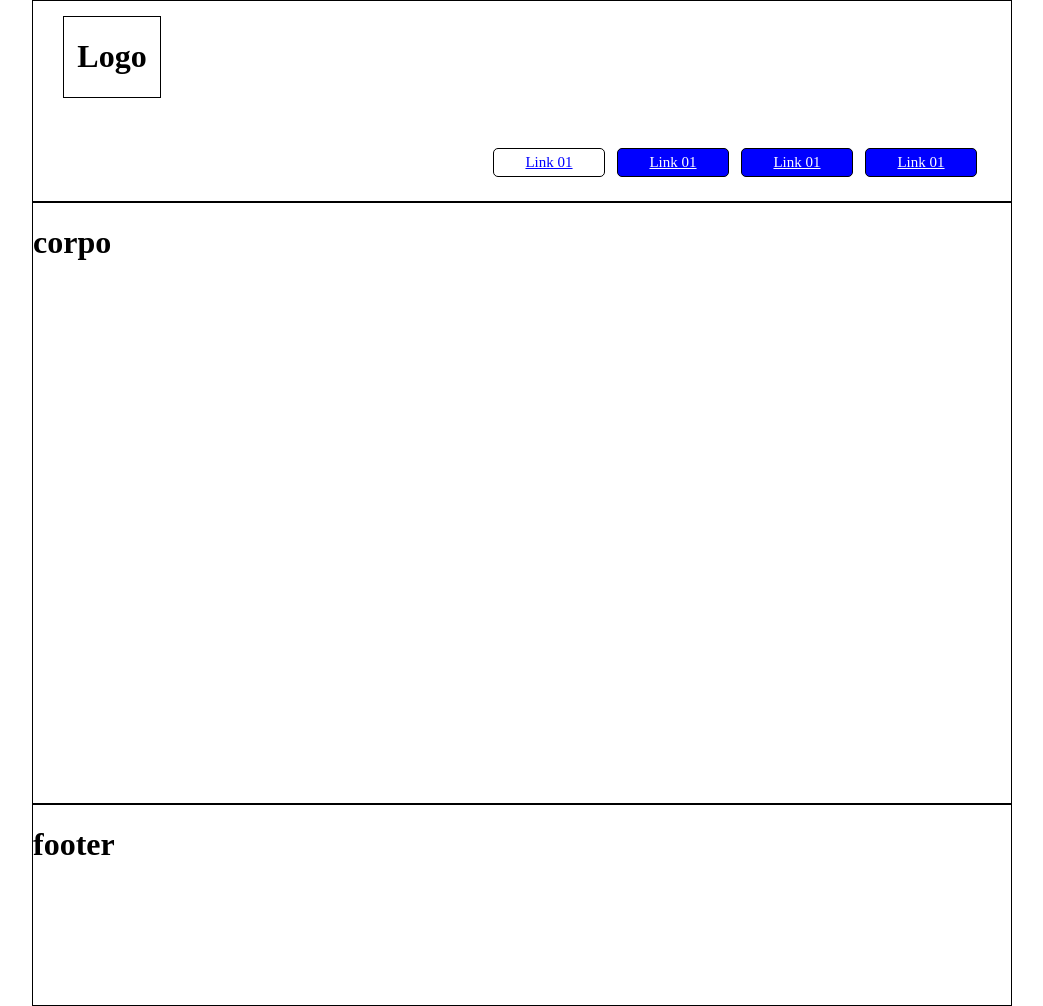
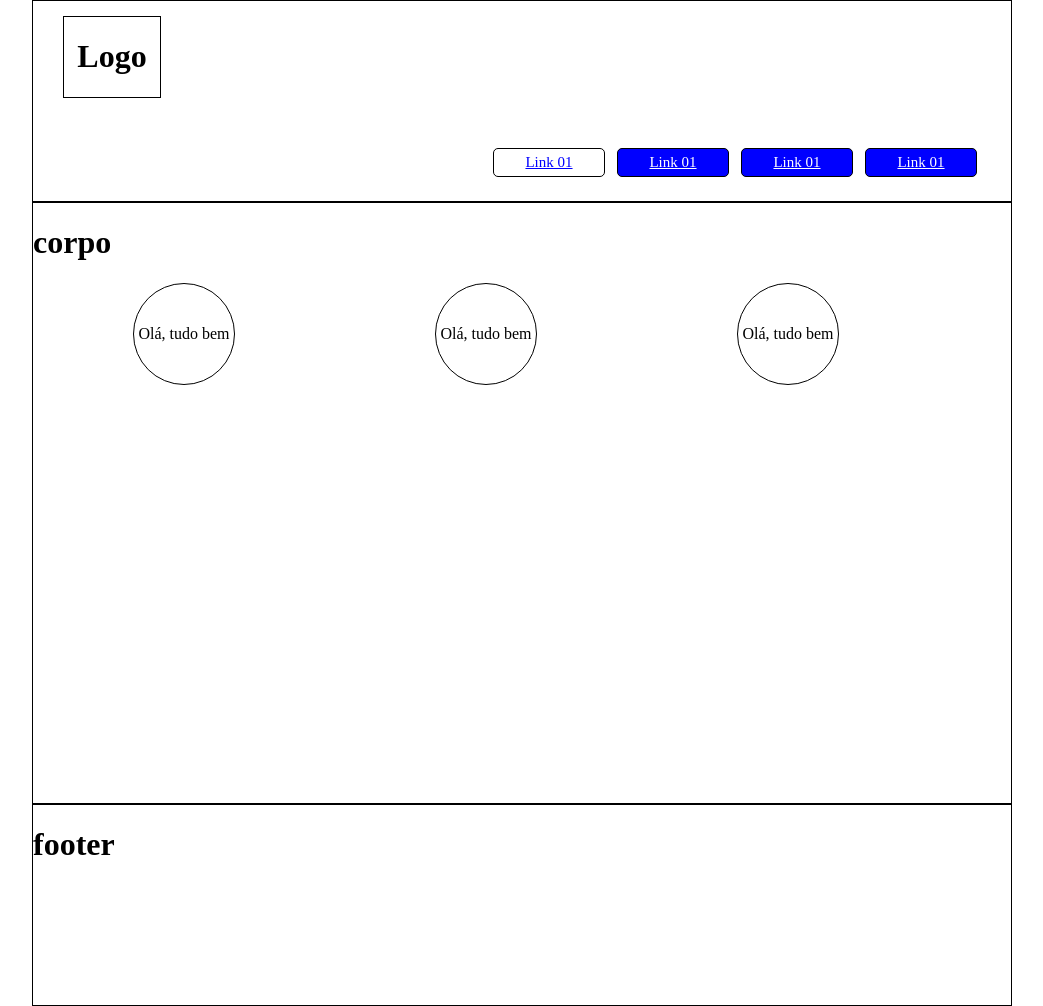
Before and after one commit to gabrieldefarias/projeto_integrador, a plain HTML site: page index.html in a window 1280 px wide. Shown: the whole page, without its empty margins (118-1161 px from the left). Drawn offline with Linux system fonts and the light colour scheme.

Commit message:
29/05/2021 - ajuste do corpo

```diff
--- a/css/estilo.css
+++ b/css/estilo.css
@@ -53,6 +53,22 @@ body{
     border: 1px solid black;
     height: 600px;
 }
+#estrutura #corpo .artigo{
+    display: flex;
+}
+#estrutura #corpo .artigo .conteudo{
+    flex-direction: column;
+    width: 100px;
+    height: 100px;
+    text-align: center;
+    border: 1px solid black;
+    border-radius: 50%;
+    margin: 0 100px;
+}
+#estrutura #corpo .artigo .conteudo p{
+    margin-top: 41px;
+}
+/*======================= FOOTER ==================================*/
 #estrutura #footer{
     border: 1px solid black;
     height: 200px;
--- a/index.html
+++ b/index.html
@@ -25,6 +25,11 @@
 
         <div id="corpo">
             <h1>corpo</h1>
+            <div class="artigo">
+                <div class="conteudo"><p>Olá, tudo bem</p></div>
+                <div class="conteudo"><p>Olá, tudo bem</p></div>
+                <div class="conteudo"><p>Olá, tudo bem</p></div>
+            </div>
         </div>
 
         <div id="footer">
```
